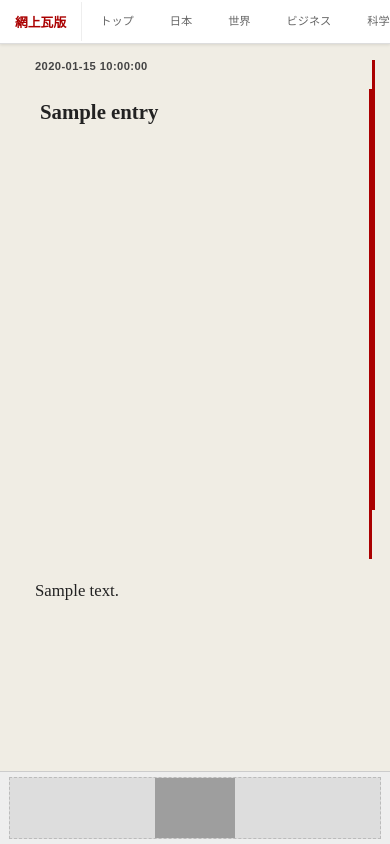
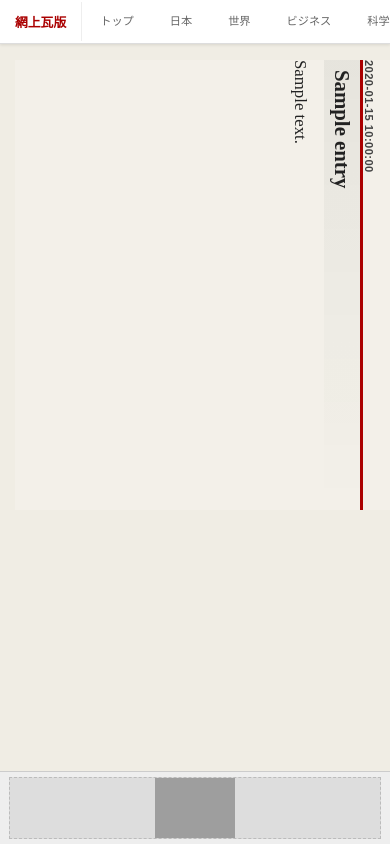
Before and after one commit to pnkt313/denno-news, a Flask app: template templates/index.html in a window 390 px wide. Run offline with Flask 3, Linux system fonts and the light colour scheme; the template is opened without the code that fills it: most values are stand-ins (such as "Sample title", 1, 10 or a date in 2020); grey boxes are pictures that could not be loaded.

Commit message:
Update index.html

```diff
--- a/templates/index.html
+++ b/templates/index.html
@@ -34,70 +34,133 @@
         }
 
         /* ==========================================================
-           2. スリムなメニュー（ロゴ固定）
+           2. スリムなメニュー（ロゴ固定・横スクロール）
            ========================================================== */
         nav {
             writing-mode: horizontal-tb;
             position: fixed;
             top: 0; left: 0; width: 100%;
             background-color: #fff;
-            display: flex; align-items: center;
+            display: flex; /* ロゴとメニューを横並びに */
+            align-items: center;
             z-index: 1000;
             box-shadow: 0 1px 3px rgba(0,0,0,0.1);
             border-bottom: 1px solid #ddd;
         }
 
+        /* 左側に固定されるロゴ */
         nav .brand {
-            color: #a00; font-size: 1.6rem; font-weight: 900;
-            padding: 10px 15px; white-space: nowrap;
-            border-right: 1px solid #eee; font-family: "Yu Mincho", serif;
+            display: inline-block;
+            color: #a00;
+            font-size: 1.6rem;
+            font-weight: 900;
+            padding: 10px 15px;
+            white-space: nowrap;
+            font-family: "Yu Mincho", serif;
+            border-right: 1px solid #eee;
+            background-color: #fff;
         }
 
         nav .menu {
-            display: flex; overflow-x: auto; white-space: nowrap;
-            -webkit-overflow-scrolling: touch; flex-grow: 1;
+            display: flex;
+            overflow-x: auto;
+            white-space: nowrap;
+            -webkit-overflow-scrolling: touch;
+            flex-grow: 1;
         }
         nav .menu::-webkit-scrollbar { display: none; }
+
         nav .menu a {
-            text-decoration: none; color: #666; font-size: 1.4rem;
-            padding: 12px 18px; border-bottom: 3px solid transparent;
+            text-decoration: none;
+            color: #666;
+            font-size: 1.4rem;
+            padding: 12px 18px;
+            background-color: transparent;
+            display: inline-block;
+            transition: 0.2s;
+            font-family: sans-serif;
+            border-bottom: 3px solid transparent;
         }
-        nav .menu a.active { color: #a00; font-weight: bold; border-bottom: 3px solid #a00; }
+
+        nav .menu a.active {
+            color: #a00;
+            font-weight: bold;
+            border-bottom: 3px solid #a00;
+        }
 
         /* ==========================================================
            3. 紙面レイアウト（PC版）
            ========================================================== */
         main {
-            display: grid; grid-template-rows: repeat(2, 1fr);
-            grid-auto-flow: column; gap: 35px;
-            padding: 65px 30px 120px 30px; /* 下部にバナー用の余白を追加 */
-            height: 100vh; box-sizing: border-box;
+            display: grid;
+            grid-template-rows: repeat(2, 1fr);
+            grid-auto-flow: column;
+            gap: 35px;
+            padding: 65px 30px 120px 30px; /* 下部バナー分の余白を確保 */
+            height: 100vh;
+            box-sizing: border-box;
             overflow-x: auto;
         }
 
         article {
-            height: 420px; min-width: 300px;
-            border-left: 1px solid #999; padding-left: 20px;
-            display: flex; flex-direction: column; position: relative;
+            height: 420px;
+            width: auto;
+            min-width: 300px;
+            border-left: 1px solid #999;
+            padding-left: 20px;
+            display: flex;
+            flex-direction: column;
+            position: relative;
+            writing-mode: vertical-rl;
+            -webkit-writing-mode: vertical-rl;
         }
 
-        /* 日時（.meta）の設定：大きく強調 */
+        /* 修正：日時のフォントを大きく */
         .meta {
-            font-size: 1.4rem; color: #444; margin-bottom: 12px;
-            font-weight: bold; font-family: sans-serif; letter-spacing: 0.05rem;
+            font-size: 1.4rem;
+            color: #444;
+            margin-bottom: 12px;
+            font-weight: bold;
+            font-family: sans-serif;
+            letter-spacing: 0.05rem;
         }
 
-        h2 { font-size: 3.0rem; line-height: 1.25; border-right: 3px solid #a00; padding: 10px 5px; }
-        .content { font-size: 2.4rem; line-height: 1.7; display: block !important; overflow: hidden; height: 100%; }
+        h2 {
+            font-size: 3.0rem;
+            line-height: 1.25;
+            margin: 0 0 15px 0;
+            font-weight: 800;
+            background: linear-gradient(to bottom, rgba(0,0,0,0.05), transparent);
+            padding: 10px 5px;
+            border-right: 3px solid #a00;
+            writing-mode: vertical-rl;
+            -webkit-writing-mode: vertical-rl;
+        }
+
+        .content {
+            font-size: 2.4rem;
+            line-height: 1.7;
+            text-align: justify;
+            display: block !important;
+            writing-mode: vertical-rl !important;
+            -webkit-writing-mode: vertical-rl !important;
+            text-orientation: mixed !important;
+            -webkit-text-orientation: mixed !important;
+            overflow: hidden;
+            height: 100%;
+        }
+
+        a.article-link { text-decoration: none; color: inherit; display: block; height: 100%; transition: 0.3s; }
+        a:hover { background-color: rgba(255,255,255,0.4); }
 
         /* ==========================================================
-           4. フッターバナーエリア（横長）
+           4. フッターバナーエリア
            ========================================================== */
         footer {
             writing-mode: horizontal-tb;
             position: fixed;
             bottom: 0; left: 0; width: 100%;
-            background-color: #eee; /* バナーが目立つように薄いグレー */
+            background-color: #eee;
             padding: 10px 0;
             display: flex; justify-content: center; align-items: center;
             z-index: 1000;
@@ -105,7 +168,7 @@
         }
 
         .banner-slot {
-            width: 728px; /* 標準的なビッグバナーサイズ */
+            width: 728px;
             max-width: 95%;
             height: 90px;
             background-color: #ddd;
@@ -115,20 +178,61 @@
         }
 
         /* ==========================================================
-           5. スマホ用設定
-           ========================================================= */
+           5. スマホ用設定（1x6 垂直並び・レイアウト修正済）
+           ========================================================== */
         @media (max-width: 768px) {
-            body { writing-mode: horizontal-tb; height: auto; display: block; }
+            body {
+                writing-mode: horizontal-tb;
+                -webkit-writing-mode: horizontal-tb;
+                height: auto;
+                overflow-y: auto;
+                overflow-x: hidden;
+                display: block;
+            }
+
             main {
-                display: flex; flex-direction: column;
-                padding: 60px 15px 120px 15px; /* 下部余白 */
-                height: auto; gap: 50px;
+                display: flex;
+                flex-direction: column;
+                padding: 60px 15px 120px 15px; /* バナーで記事が隠れないよう下部を広く */
+                height: auto;
+                gap: 50px;
             }
-            article { height: 450px !important; border-right: 3px solid #a00; border-left: none; }
-            h2 { font-size: 2.6rem; height: 450px !important; }
-            .content { font-size: 2.1rem; height: 450px !important; }
 
-            /* スマホ用バナーサイズ調整 */
+            article {
+                writing-mode: vertical-rl !important;
+                -webkit-writing-mode: vertical-rl !important;
+                height: 450px !important; /* 見出しと本文の高さを固定して揃える */
+                width: 100%;
+                min-width: 0;
+                overflow-x: auto;
+                overflow-y: hidden;
+                border-left: none;
+                border-right: 3px solid #a00;
+                padding: 0 15px 0 0;
+                margin: 0;
+                background: rgba(255,255,255,0.2);
+                display: block !important;
+            }
+
+            h2 {
+                font-size: 2.6rem;
+                height: 450px !important;
+                margin: 0 !important;
+                box-sizing: border-box;
+            }
+            .content {
+                font-size: 2.1rem;
+                height: 450px !important;
+                margin: 0 !important;
+                padding: 0 10px;
+                box-sizing: border-box;
+            }
+
+            article::after {
+                bottom: -25px;
+                border-bottom: 1px solid #ccc;
+            }
+
             .banner-slot { height: 60px; font-size: 1.0rem; }
             footer { padding: 5px 0; }
         }
@@ -153,7 +257,7 @@
 <main>
     {% for entry in entries %}
     <article>
-        <a href="{{ entry.link }}" target="_blank" style="text-decoration: none; color: inherit; display: block; height: 100%;">
+        <a href="{{ entry.link }}" target="_blank" class="article-link">
             <div class="meta">{{ entry.published }}</div>
             <h2>{{ entry.title }}</h2>
             <div class="content">
@@ -166,9 +270,8 @@
 
 <footer>
     <div class="banner-slot">
-        <img src="https://ppc-master.jp/labo/wp-content/uploads/2025/04/a642966d6dc6fda30ced5fa22a0c4f4f-e1744876154340.jpg" alt="Banner" style="max-height: 100%;">
+         <img src="https://ppc-master.jp/labo/wp-content/uploads/2025/04/a642966d6dc6fda30ced5fa22a0c4f4f-e1744876154340.jpg" alt="Banner" style="max-height: 100%;">
     </div>
-</footer>
 
 </body>
 </html>
```
